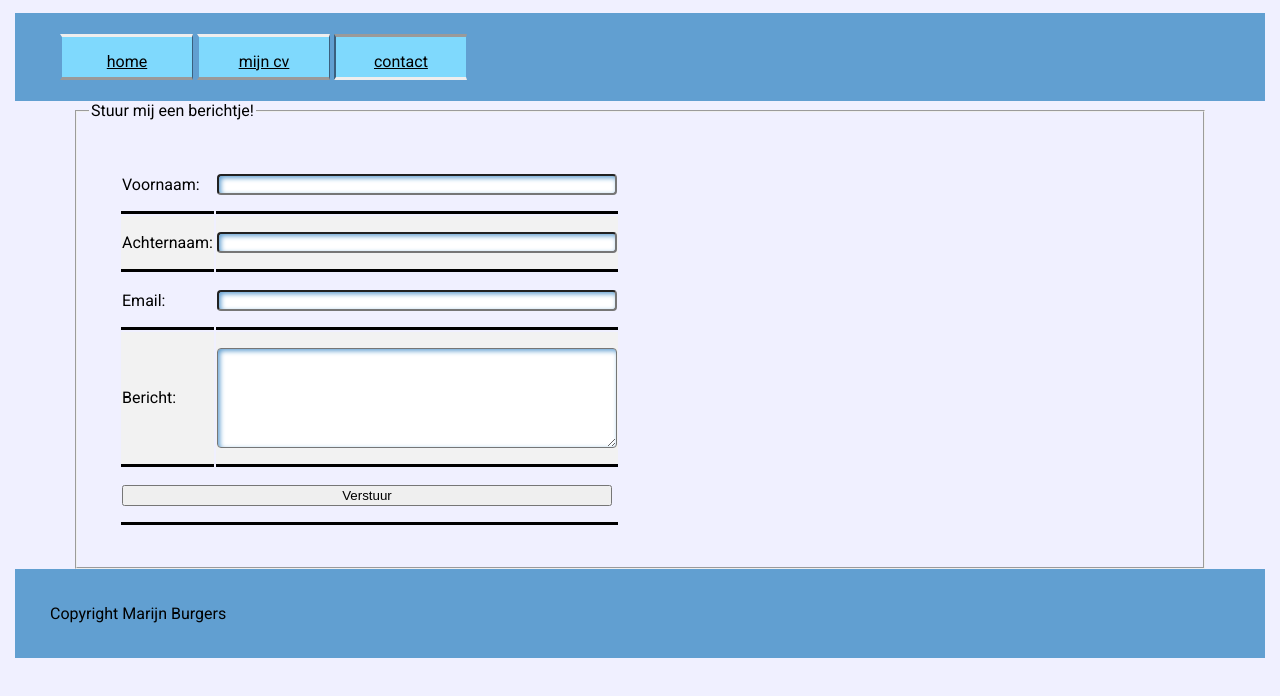
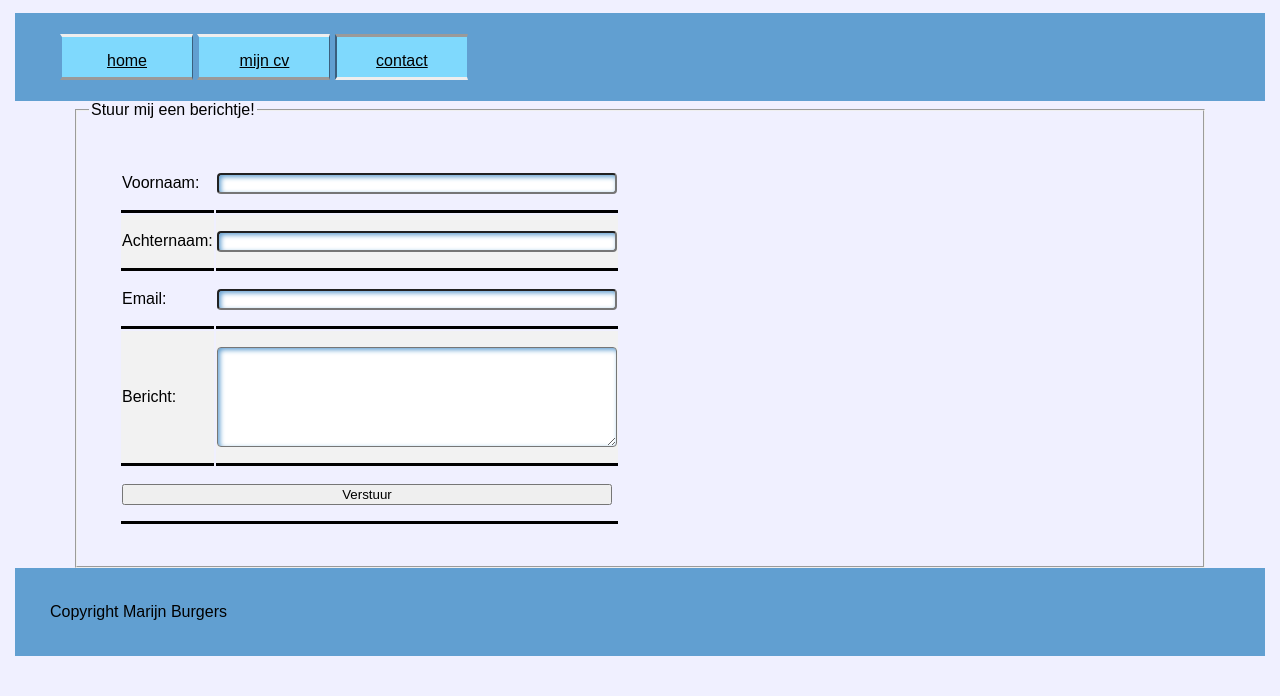
Before and after one commit to MarijnBurgers/NHA, a plain HTML site: page Les 15/contact.html in a window 1280 px wide. Drawn offline with Linux system fonts and the light colour scheme.

Commit message:
kleine verbetering

```diff
--- a/Les 15/contact.html
+++ b/Les 15/contact.html
@@ -5,9 +5,7 @@
     <title>
         Contact - Marijn Burgers
     </title>
-    <link rel="preconnect" href="https://fonts.googleapis.com">
-    <link rel="preconnect" href="https://fonts.gstatic.com" crossorigin>
-    <link href="https://fonts.googleapis.com/css2?family=Roboto&display=swap" rel="stylesheet">
+
     <link rel="stylesheet" type="text/css" href="style/main.css">
 </head>
 
--- a/Les 15/style/main.css
+++ b/Les 15/style/main.css
@@ -5,7 +5,7 @@ html {
 body,
 header,
 footer {
-    font-family: 'Roboto', sans-serif;
+    font-family: sans-serif;
     padding: 5px;
     margin-left: 5px;
     margin-right: 5px;
```
Also changed, not shown: Les 15/index.html (+1 -3 lines), Les 15/mijncv.html (+1 -3 lines).
